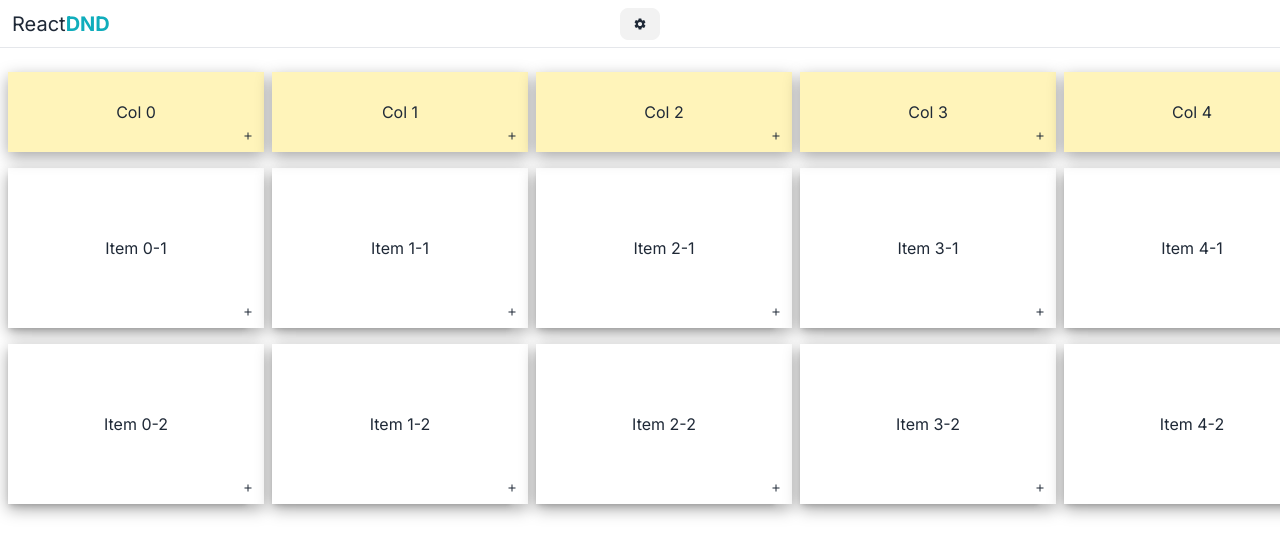
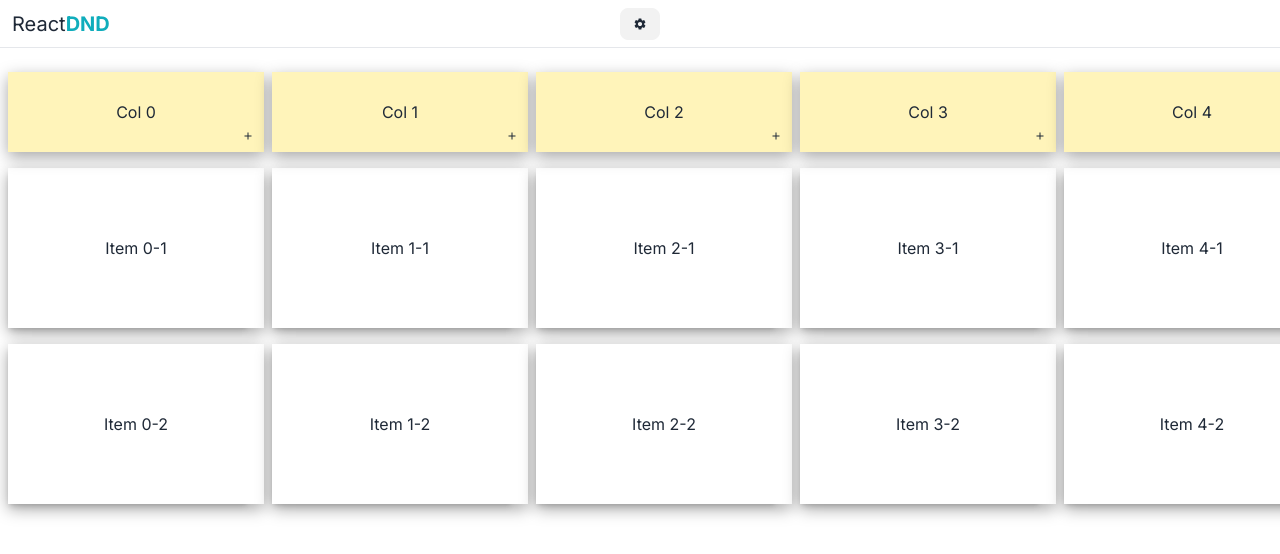
Before and after one commit to rey-soleil/react-dnd, a Next.js app: page / in a window 1280 px wide. Shown: the top 554 px of the page. Built offline with nearby package versions, Linux system fonts and the light colour scheme.

Commit message:
chore: hide add button on card item

```diff
--- a/src/app/ItemCard.tsx
+++ b/src/app/ItemCard.tsx
@@ -16,12 +16,12 @@ type Props = {
 export default function ItemCard({ item }: Props) {
   const divRef = useRef<HTMLDivElement>(null)
   const { mutate: addItem } = useAddItemMutation()
-
+  const isHeader = item.row === 0
   return (
     <div
       className={clsx(
         'w-[16rem] p-2 flex flex-col relative text-center ',
-        item.row === 0 ? 'h-[5rem]' : 'h-[10rem]',
+        isHeader ? 'h-[5rem]' : 'h-[10rem]',
       )}
       style={{
         boxShadow: 'rgba(0, 0, 0, 0.35) 0px 5px 15px',
@@ -37,6 +37,7 @@ export default function ItemCard({ item }: Props) {
       >
         <p>{item.content}</p>
       </div>
+      {isHeader && (
         <button
           className="btn btn-xs btn-circle btn-ghost absolute bottom-1 right-1"
           onClick={() =>
@@ -49,6 +50,7 @@ export default function ItemCard({ item }: Props) {
         >
           <Icons.Add />
         </button>
+      )}
     </div>
   )
 }
```
Lines whose indentation alone changed are shown as unchanged.
